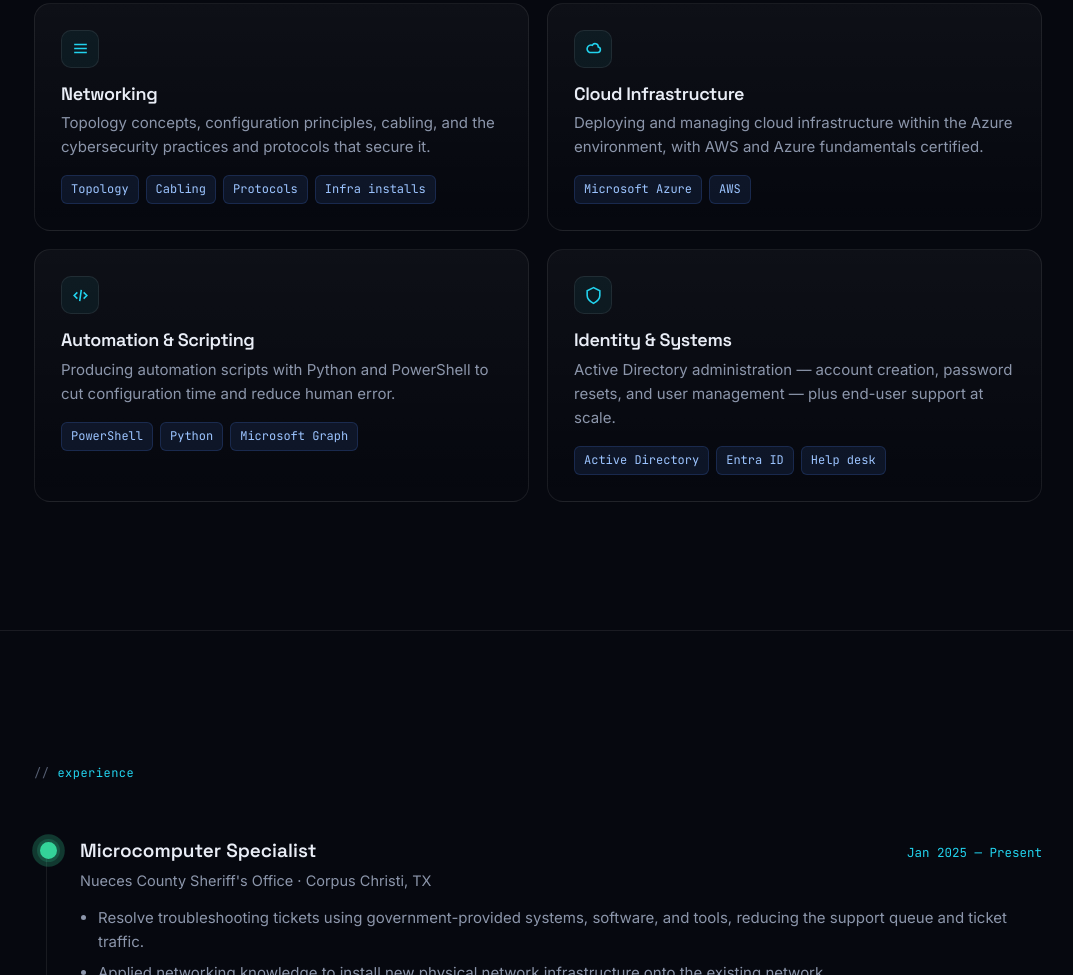
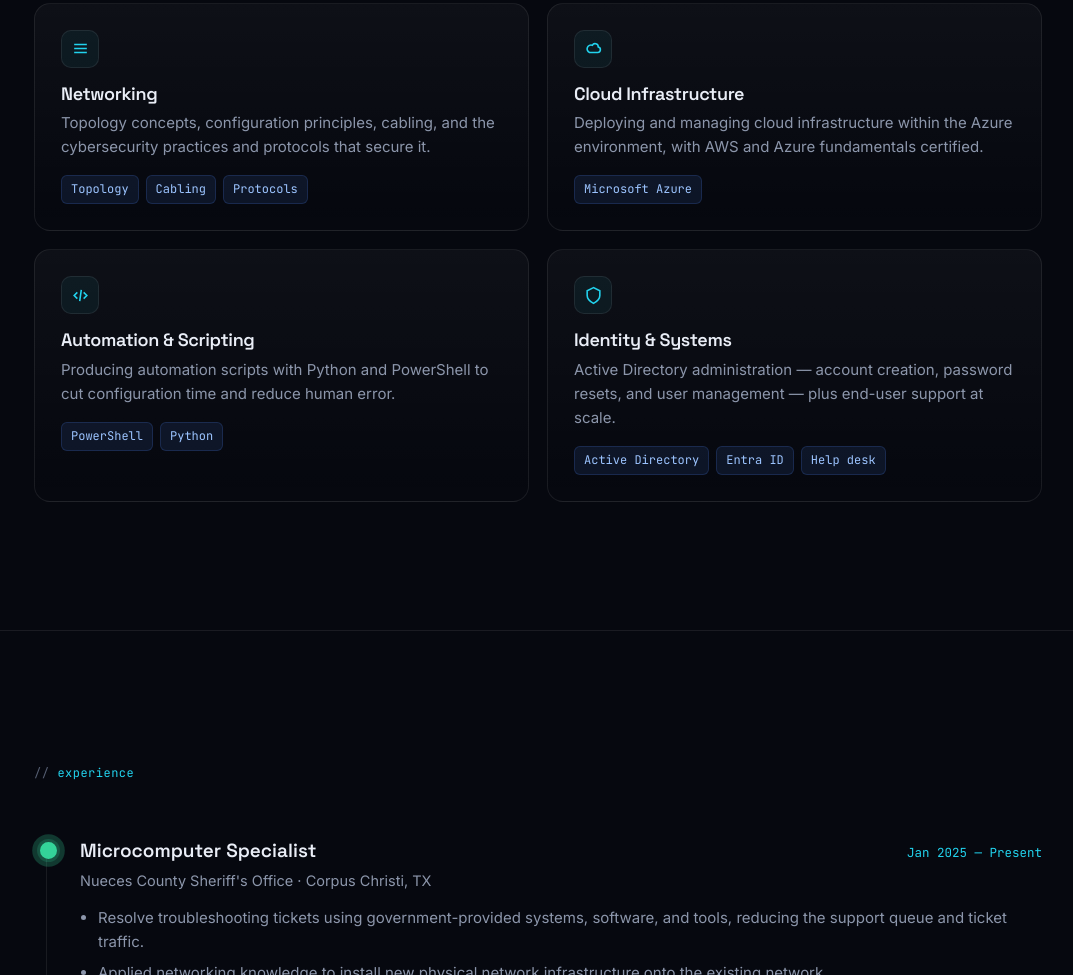
Before and after one commit to JAMCloud01/JAMPortfolio, a plain HTML site: page index.html in a window 1280 px wide. Shown: the part 1003-1978 px from the top of the page, without its empty margins (102-1175 px from the left). Drawn offline with nearby package versions, Linux system fonts and the light colour scheme; animation ran at ten frames a second.

Commit message:
Update index.html
Made edits to skill grid

```diff
--- a/index.html
+++ b/index.html
@@ -315,21 +315,21 @@
           <div class="icon"><svg viewBox="0 0 24 24" fill="none" stroke="currentColor" stroke-width="2"><path d="M4 17h16M4 12h16M4 7h16"/></svg></div>
           <h3>Networking</h3>
           <p>Topology concepts, configuration principles, cabling, and the cybersecurity practices and protocols that secure it.</p>
-          <div class="stack"><span class="tag">Topology</span><span class="tag">Cabling</span><span class="tag">Protocols</span><span class="tag">Infra installs</span></div>
+          <div class="stack"><span class="tag">Topology</span><span class="tag">Cabling</span><span class="tag">Protocols</span></div>
         </div>
 
         <div class="skill reveal">
           <div class="icon"><svg viewBox="0 0 24 24" fill="none" stroke="currentColor" stroke-width="2"><path d="M18 10a4 4 0 0 0-7.5-2A4.5 4.5 0 1 0 7 17h10a3.5 3.5 0 0 0 1-6.9z"/></svg></div>
           <h3>Cloud Infrastructure</h3>
           <p>Deploying and managing cloud infrastructure within the Azure environment, with AWS and Azure fundamentals certified.</p>
-          <div class="stack"><span class="tag">Microsoft Azure</span><span class="tag">AWS</span></div>
+          <div class="stack"><span class="tag">Microsoft Azure</span></div>
         </div>
 
         <div class="skill reveal">
           <div class="icon"><svg viewBox="0 0 24 24" fill="none" stroke="currentColor" stroke-width="2"><path d="m8 8-4 4 4 4M16 8l4 4-4 4M13 5l-2 14"/></svg></div>
           <h3>Automation &amp; Scripting</h3>
           <p>Producing automation scripts with Python and PowerShell to cut configuration time and reduce human error.</p>
-          <div class="stack"><span class="tag">PowerShell</span><span class="tag">Python</span><span class="tag">Microsoft Graph</span></div>
+          <div class="stack"><span class="tag">PowerShell</span><span class="tag">Python</span></div>
         </div>
 
         <div class="skill reveal">
```
